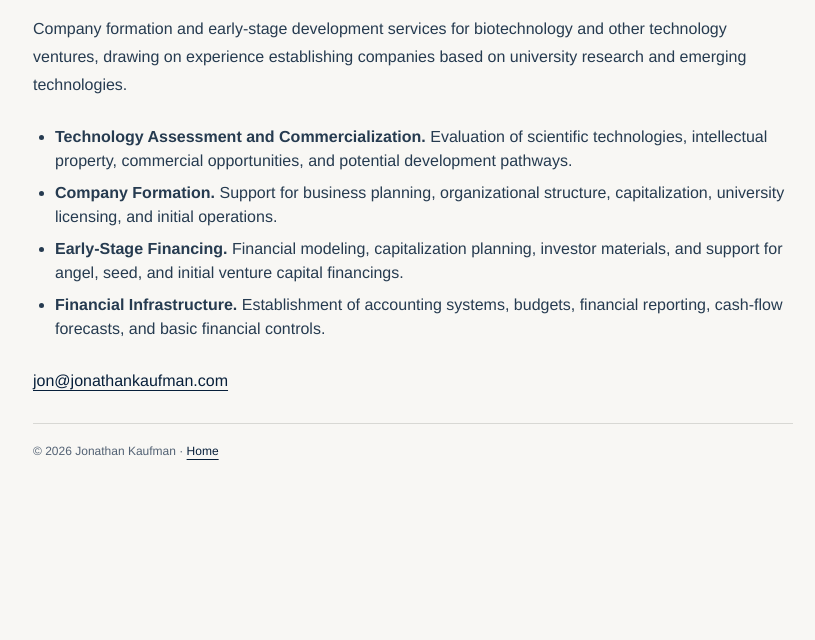
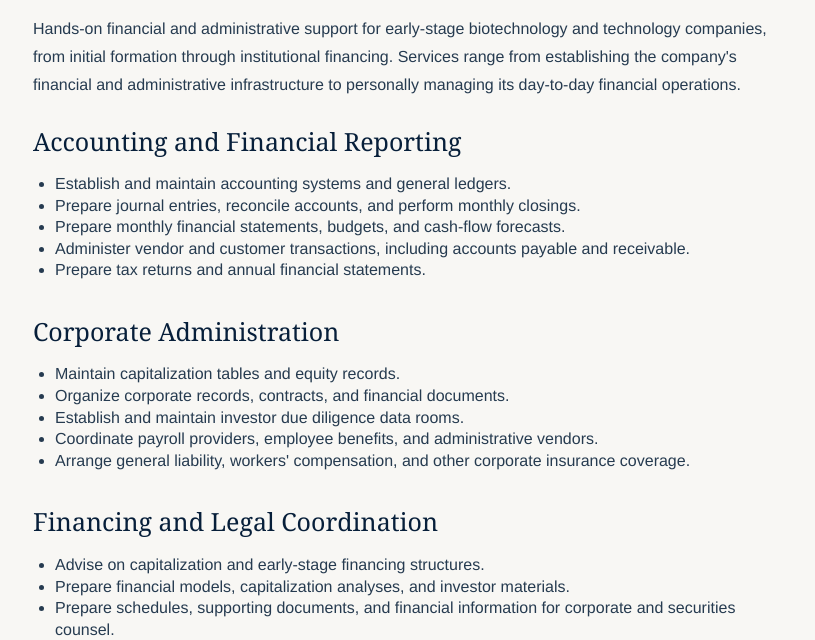
Before and after one commit to jonathak/jonathankaufman.com, a plain HTML site: page startup.html in a window 1280 px wide. Shown: the part 160-800 px from the top of the page, without its empty margins (227-1042 px from the left). Drawn offline with Linux system fonts and the light colour scheme.

Commit message:
Rewrite startup services around hands-on accounting, administration, and financing support

```diff
--- a/startup.html
+++ b/startup.html
@@ -13,9 +13,10 @@
     main { width:min(760px,calc(100% - 44px)); margin:0 auto; padding:65px 0 60px; }
     h1 { font-family:Georgia,"Times New Roman",serif; color:var(--navy); font-weight:400; line-height:1.3; font-size:25px; margin:30px 0 18px; }
     p { margin:0 0 18px; }
+    h2 { font-family:Georgia,"Times New Roman",serif; color:var(--navy); font-size:25px; font-weight:400; line-height:1.3; margin:0 0 16px; }
     section { padding:8px 0 18px; }
     ul { padding-left:22px; margin:0 0 8px; }
-    li { line-height:1.5; margin-bottom:8px; }
+    li { line-height:1.35; margin-bottom:0; }
     a { color:var(--navy); text-underline-offset:4px; }
     .back { text-decoration:none; font-family:Georgia,"Times New Roman",serif; }
     .back:hover { text-decoration:underline; }
@@ -26,13 +27,34 @@
   <main>
     <header><a class="back" href="/">← Home</a></header>
     <h1>Startup</h1>
-    <p>Company formation and early-stage development services for biotechnology and other technology ventures, drawing on experience establishing companies based on university research and emerging technologies.</p>
-    <section aria-label="Startup services">
+    <p>Hands-on financial and administrative support for early-stage biotechnology and technology companies, from initial formation through institutional financing. Services range from establishing the company's financial and administrative infrastructure to personally managing its day-to-day financial operations.</p>
+    <section aria-labelledby="section-1">
+      <h2 id="section-1">Accounting and Financial Reporting</h2>
       <ul>
-        <li><strong>Technology Assessment and Commercialization.</strong> Evaluation of scientific technologies, intellectual property, commercial opportunities, and potential development pathways.</li>
-        <li><strong>Company Formation.</strong> Support for business planning, organizational structure, capitalization, university licensing, and initial operations.</li>
-        <li><strong>Early-Stage Financing.</strong> Financial modeling, capitalization planning, investor materials, and support for angel, seed, and initial venture capital financings.</li>
-        <li><strong>Financial Infrastructure.</strong> Establishment of accounting systems, budgets, financial reporting, cash-flow forecasts, and basic financial controls.</li>
+        <li>Establish and maintain accounting systems and general ledgers.</li>
+        <li>Prepare journal entries, reconcile accounts, and perform monthly closings.</li>
+        <li>Prepare monthly financial statements, budgets, and cash-flow forecasts.</li>
+        <li>Administer vendor and customer transactions, including accounts payable and receivable.</li>
+        <li>Prepare tax returns and annual financial statements.</li>
+      </ul>
+    </section>
+    <section aria-labelledby="section-2">
+      <h2 id="section-2">Corporate Administration</h2>
+      <ul>
+        <li>Maintain capitalization tables and equity records.</li>
+        <li>Organize corporate records, contracts, and financial documents.</li>
+        <li>Establish and maintain investor due diligence data rooms.</li>
+        <li>Coordinate payroll providers, employee benefits, and administrative vendors.</li>
+        <li>Arrange general liability, workers' compensation, and other corporate insurance coverage.</li>
+      </ul>
+    </section>
+    <section aria-labelledby="section-3">
+      <h2 id="section-3">Financing and Legal Coordination</h2>
+      <ul>
+        <li>Advise on capitalization and early-stage financing structures.</li>
+        <li>Prepare financial models, capitalization analyses, and investor materials.</li>
+        <li>Prepare schedules, supporting documents, and financial information for corporate and securities counsel.</li>
+        <li>Coordinate financial and corporate due diligence for angel, seed, and venture capital financings.</li>
       </ul>
     </section>
     <p><a href="mailto:jon@jonathankaufman.com">jon@jonathankaufman.com</a></p>
```
